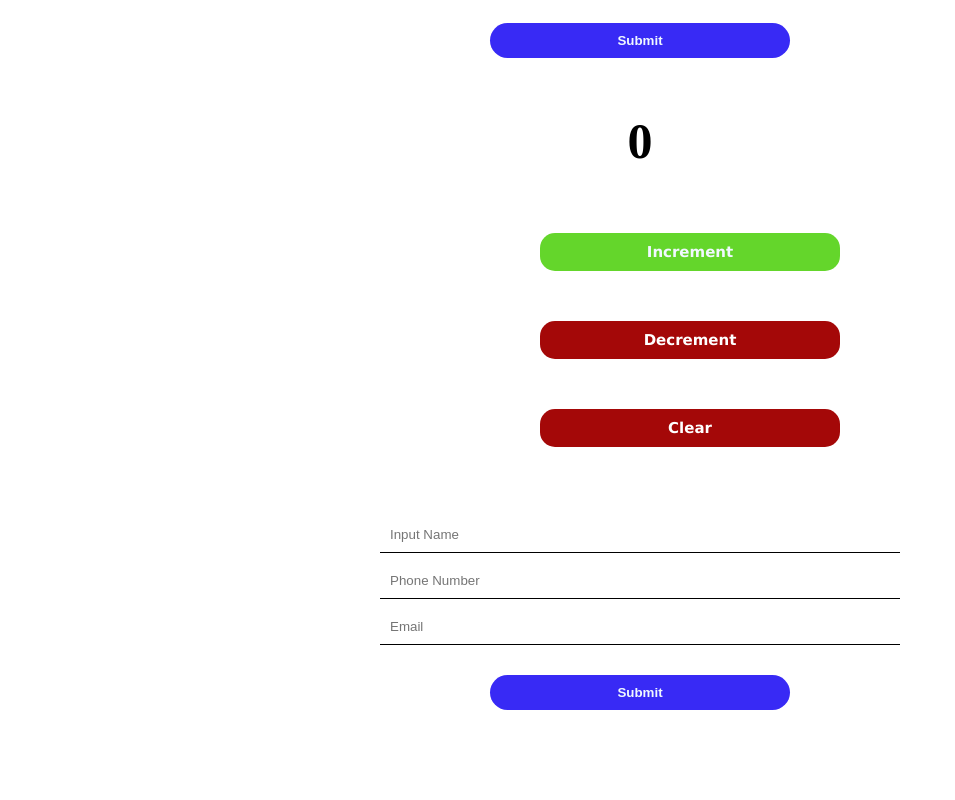
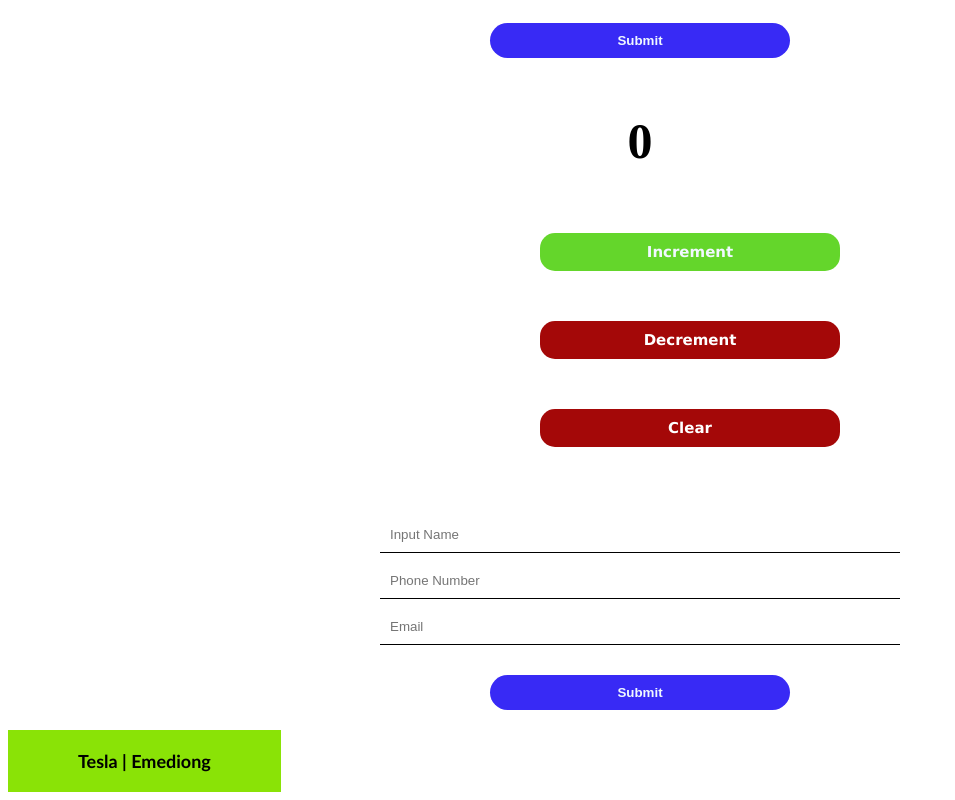
Before and after one commit to edememediong1/hello-app, a React (Create React App) app: page / in a window 1280 px wide. Shown: the part 463-1263 px from the top of the page, without its empty margins (0-955 px from the left). Before the commit the page ends 1201 px from the top, so only its background shows below. Built offline with nearby package versions, Linux system fonts and the light colour scheme.

Commit message:
React props

```diff
--- a/src/App.js
+++ b/src/App.js
@@ -113,14 +113,6 @@ function OnMouseHover(){
 }
 
 
-// React Props.......................................
-function Car({brand, colour}){
-  return(
-    <div className="car">{`${brand}, ${colour}`}</div>
-  )
-}
-
-
 
 //On Change.........................................
 function OnChange() {
@@ -142,10 +134,11 @@ function OnChange() {
 }
 
 // props in react
-function Cars(){
+function Cars(props){
+  console.log(props)
   return(
-    <div>
-
+    <div className="cars">
+      {`${props.name} | ${props.data}`}
     </div>
   )
 }
@@ -154,7 +147,7 @@ function Cars(){
 function App() {
   return (
   <section>
-
+    <Cars name="Tesla" data="Emediong"/>
   </section>
   )
 
--- a/src/index.css
+++ b/src/index.css
@@ -94,3 +94,13 @@ button{
   margin: 0 auto;
   text-align: center;
 }
+
+.cars{
+  background-color: rgb(138, 227, 6);
+  max-width: 20%;
+  padding: 20px 10px;
+  text-align: center;
+  font-weight: 600;
+  font-size: large;
+  font-family: 'Trebuchet MS', 'Lucida Sans Unicode', 'Lucida Grande', 'Lucida Sans', Arial, sans-serif;
+}
```
